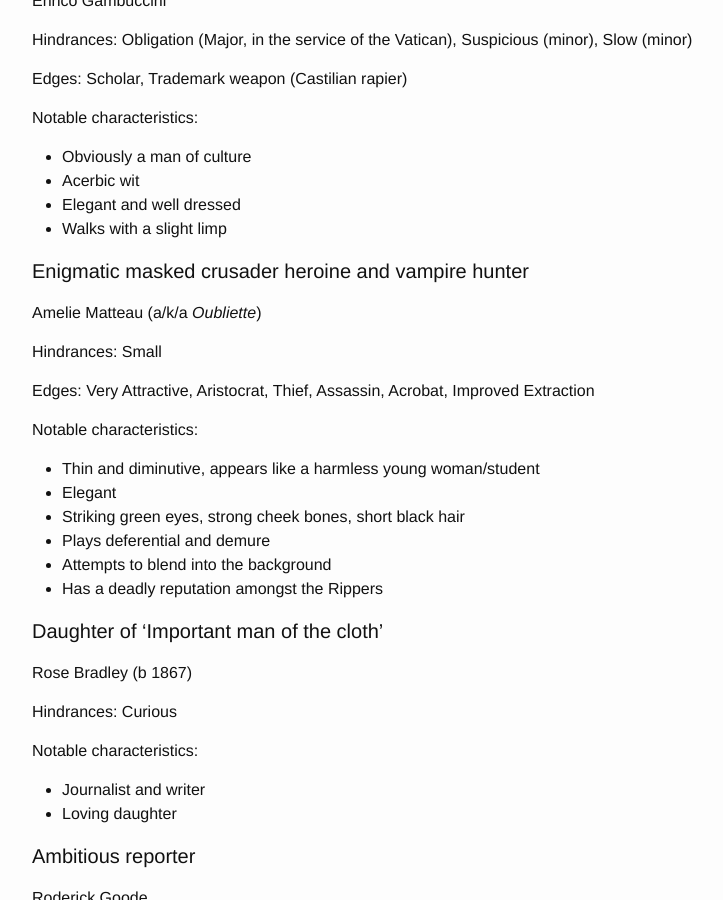
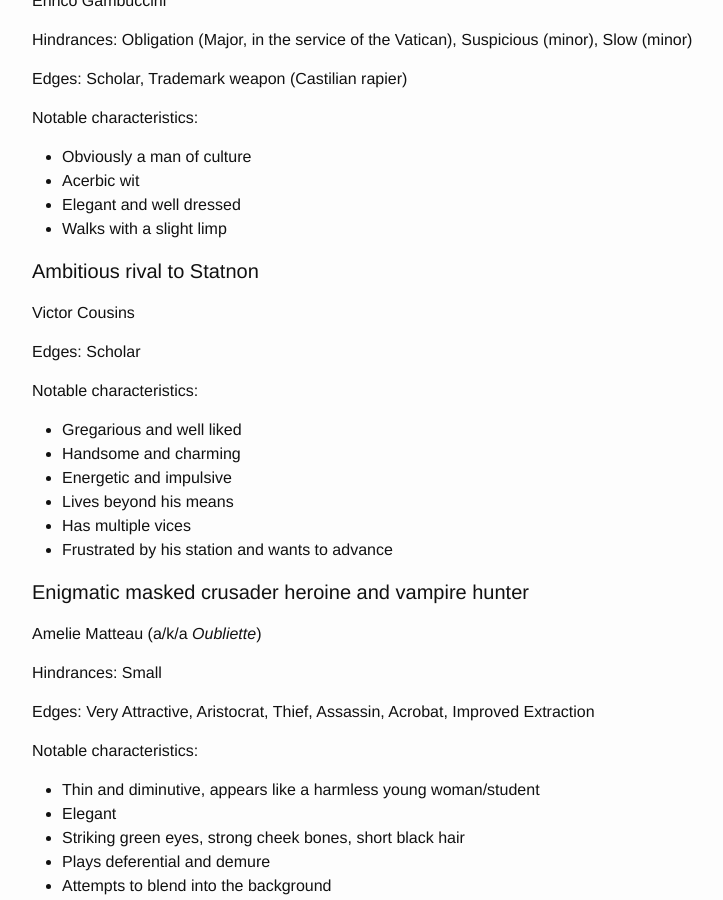
Before and after one commit to achall36/RoxvilleRooster.github.io, a Jekyll site: the page built from rippers-game-planning.md, in a window 1280 px wide and 900 px high, scrolled down 2825 px. Shown: the whole window, without its empty margins (238-961 px from the left). Built offline with Jekyll 4.4.1, drawn with Linux system fonts in a browser that asks for light colours; some of the changed text lies outside the part shown.

Commit message:
Update rippers-game-planning.md

```diff
--- a/rippers-game-planning.md
+++ b/rippers-game-planning.md
@@ -134,6 +134,19 @@ Notable characteristics:
 * Elegant and well dressed
 * Walks with a slight limp
 
+#### Ambitious rival to Statnon
+
+Victor Cousins
+
+Edges: Scholar
+
+Notable characteristics:
+* Gregarious and well liked
+* Handsome and charming
+* Energetic and impulsive
+* Lives beyond his means
+* Has multiple vices
+* Frustrated by his station and wants to advance
 
 
 #### Enigmatic masked crusader heroine and vampire hunter
```
Also changed, not shown: other parts of rippers-game-planning.md (+1 -1 lines).
